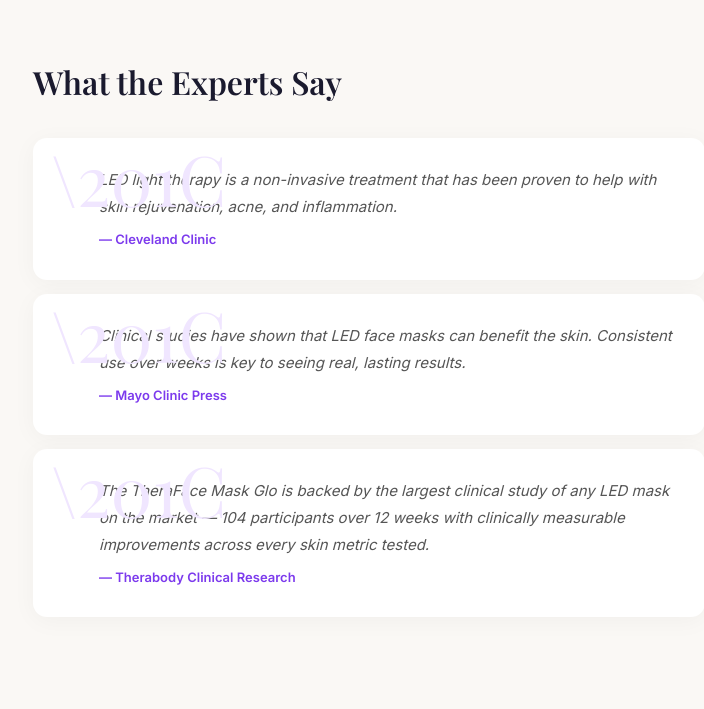
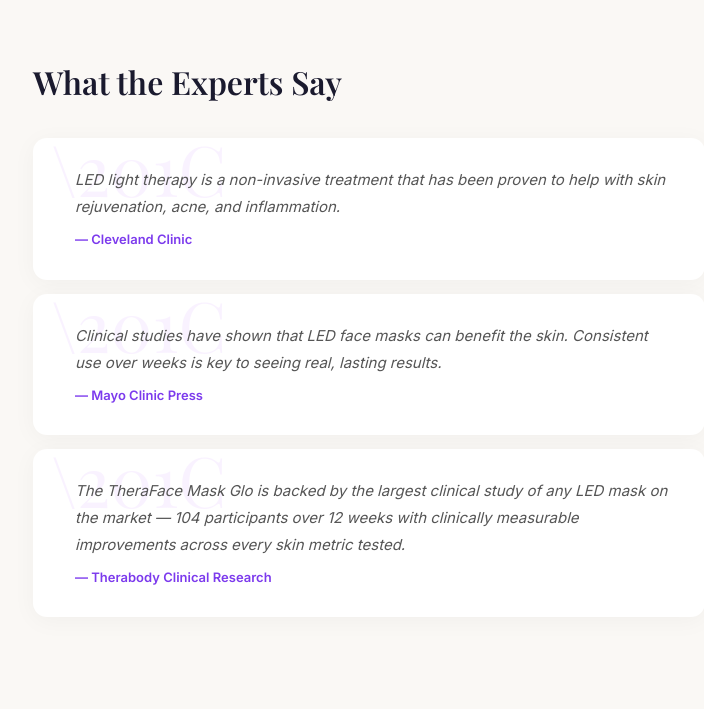
Before and after one commit to amedeod123/val-birthday-science, a plain HTML site: page index.html in a window 1280 px wide. Shown: the part 6320-7029 px from the top of the page, without its empty margins (271-975 px from the left). Drawn offline with nearby package versions, Linux system fonts and the light colour scheme; a web font is replaced by a local one.

Commit message:
Fix overlapping pink text - reduce quote mark opacity and fix z-index

```diff
--- a/index.html
+++ b/index.html
@@ -198,11 +198,11 @@
 
   .intro-section p:first-of-type::first-letter {
     font-family: 'Playfair Display', serif;
-    font-size: 58px;
+    font-size: 52px;
     float: left;
-    line-height: 1;
-    margin-right: 10px;
-    margin-top: 6px;
+    line-height: 0.8;
+    margin-right: 8px;
+    margin-top: 8px;
     color: #0f3460;
     font-weight: 700;
   }
@@ -476,28 +476,34 @@
     content: '\\201C';
     font-family: 'Playfair Display', serif;
     font-size: 70px;
-    color: #f0e6ff;
+    color: rgba(192, 132, 252, 0.1);
     position: absolute;
-    top: 5px;
+    top: -5px;
     left: 18px;
     line-height: 1;
+    z-index: 0;
+    pointer-events: none;
   }
 
   .expert-quote p {
     font-size: 15px;
     color: #555;
-    padding-left: 34px;
+    padding-left: 10px;
     line-height: 1.8;
     font-style: italic;
+    position: relative;
+    z-index: 1;
   }
 
   .expert-quote .attribution {
     font-size: 13px;
     color: #7c3aed;
     font-weight: 600;
-    padding-left: 34px;
+    padding-left: 10px;
     margin-top: 8px;
     font-style: normal;
+    position: relative;
+    z-index: 1;
   }
 
   /* ─── DOG SECTION ─── */
```
